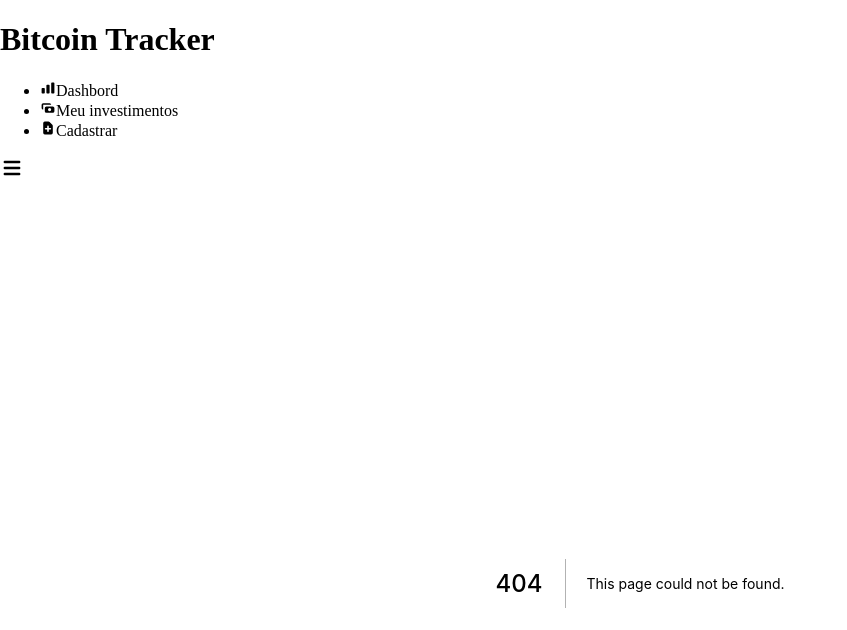
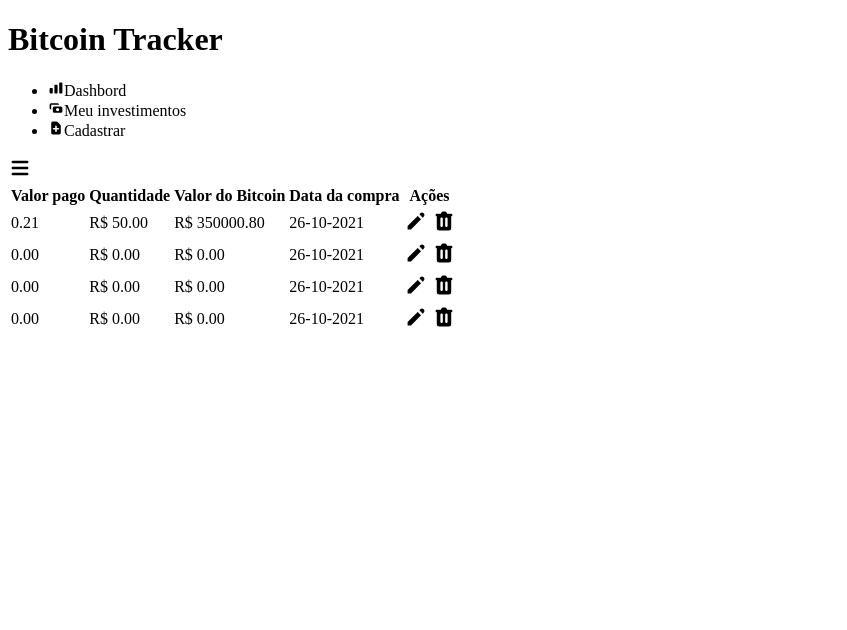
Before and after one commit to Demysdcl/bitcointrackerfront, a Next.js app: page /investimentos in a window 1280 px wide. Before the commit this address had no page. Shown: the top 630 px of the page, without its empty margins (0-847 px from the left). Built offline with nearby package versions, Linux system fonts and the light colour scheme.

Commit message:
feat: investimentos page

```diff
--- /dev/null
+++ b/pages/api/bitcoin.ts
@@ -0,0 +1,6 @@
+export type Bitcoin = {
+    fractionQty: number
+    purchaseValue: number
+    bitcoinValue: number
+    purchaseDate: Date
+}
--- /dev/null
+++ b/pages/investimentos.tsx
@@ -0,0 +1,57 @@
+import { PencilIcon, TrashIcon } from '@heroicons/react/solid';
+import { format } from 'date-fns';
+import { NextPage } from "next";
+import { Bitcoin } from "./api/bitcoin";
+
+const Investimentos: NextPage = () => {
+    const list: Array<Bitcoin> = [{
+        fractionQty: 0.210,
+        purchaseValue: 50.00,
+        bitcoinValue: 350000.80,
+        purchaseDate: new Date()
+    },{
+        fractionQty: 0,
+        purchaseValue: 0,
+        bitcoinValue: 0,
+        purchaseDate: new Date()
+    },{
+        fractionQty: 0,
+        purchaseValue: 0,
+        bitcoinValue: 0,
+        purchaseDate: new Date()
+    },{
+        fractionQty: 0,
+        purchaseValue: 0,
+        bitcoinValue: 0,
+        purchaseDate: new Date()
+    }]
+
+    return <div>
+        <table>
+            <thead>
+                <tr className="bg-indigo-600 text-white">
+                    <th className="px-8 py-2">Valor pago</th>
+                    <th className="px-8 py-2">Quantidade</th>
+                    <th className="px-8 py-2">Valor do Bitcoin</th>
+                    <th className="px-8 py-2">Data da compra</th>
+                    <th className="px-8 py-2">Ações</th>
+                </tr>
+            </thead>
+            <tbody className="border">
+                {list.map((item, index) => (<tr className="border-b text-center" key={index}>
+                        <td className="py-2"> {item.fractionQty.toFixed(2)} </td>
+                        <td> R$ {item.purchaseValue.toFixed(2)} </td>
+                        <td> R$ {item.bitcoinValue.toFixed(2)} </td>
+                        <td> {format( item.purchaseDate, 'dd-MM-yyyy')} </td>
+                        <td className="flex items-center gap-4">
+                            <a className="cursor-pointer pt-2"> <PencilIcon width="24" /> </a>
+                            <a className="cursor-pointer pt-2"> <TrashIcon width="24"/> </a>
+                        </td>
+                    </tr>)
+                )}
+            </tbody>
+        </table>
+    </div>
+}
+
+export default Investimentos
```
